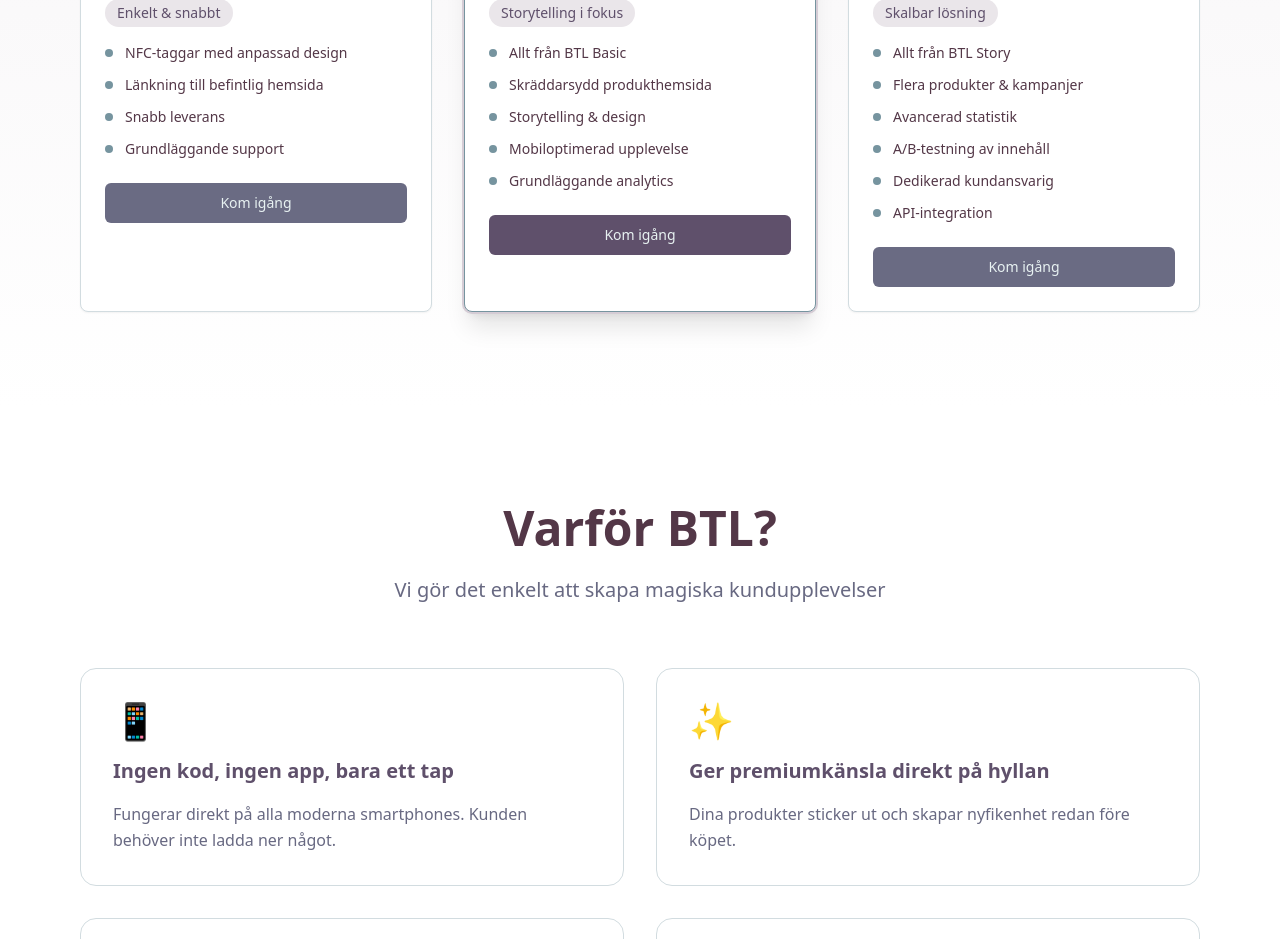
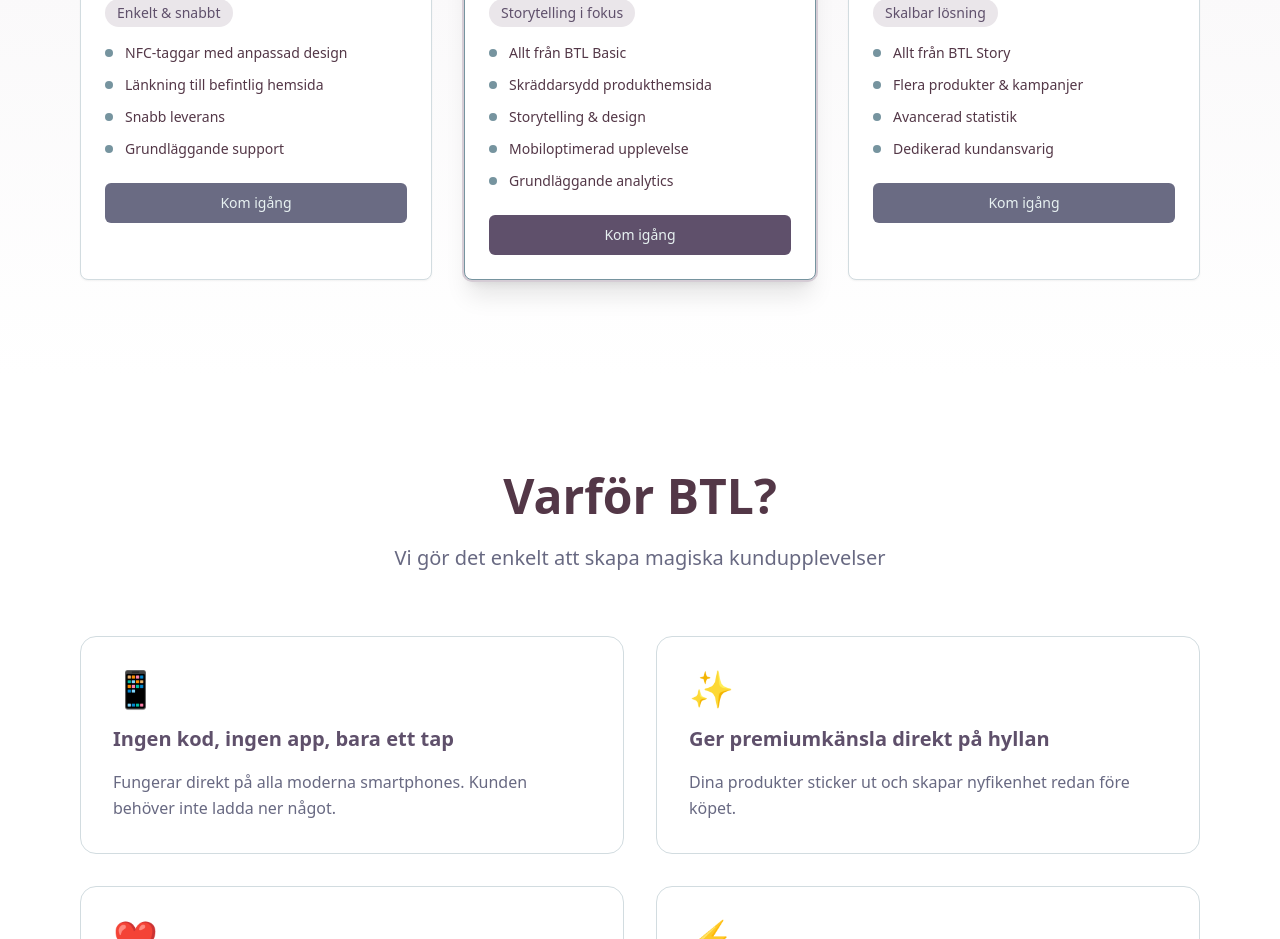
Before and after one commit to zZOttoZz/label-to-life-digital, a React (Vite) app: page / in a window 1280 px wide. Shown: the part 1780-2719 px from the top of the page. Built offline with nearby package versions, Linux system fonts and the light colour scheme.

Commit message:
Remove A/B testing and API integration
Removed A/B testing and API integration features from the product levels.

```diff
--- a/src/components/ProductLevels.tsx
+++ b/src/components/ProductLevels.tsx
@@ -1,4 +1,3 @@
-
 import { Button } from "@/components/ui/button";
 import { Card, CardContent, CardDescription, CardHeader, CardTitle } from "@/components/ui/card";
 
@@ -36,9 +35,7 @@ const ProductLevels = () => {
         "Allt från BTL Story",
         "Flera produkter & kampanjer",
         "Avancerad statistik",
-        "A/B-testning av innehåll",
-        "Dedikerad kundansvarig",
-        "API-integration"
+        "Dedikerad kundansvarig"
       ],
       highlight: "Skalbar lösning",
       popular: false
```
